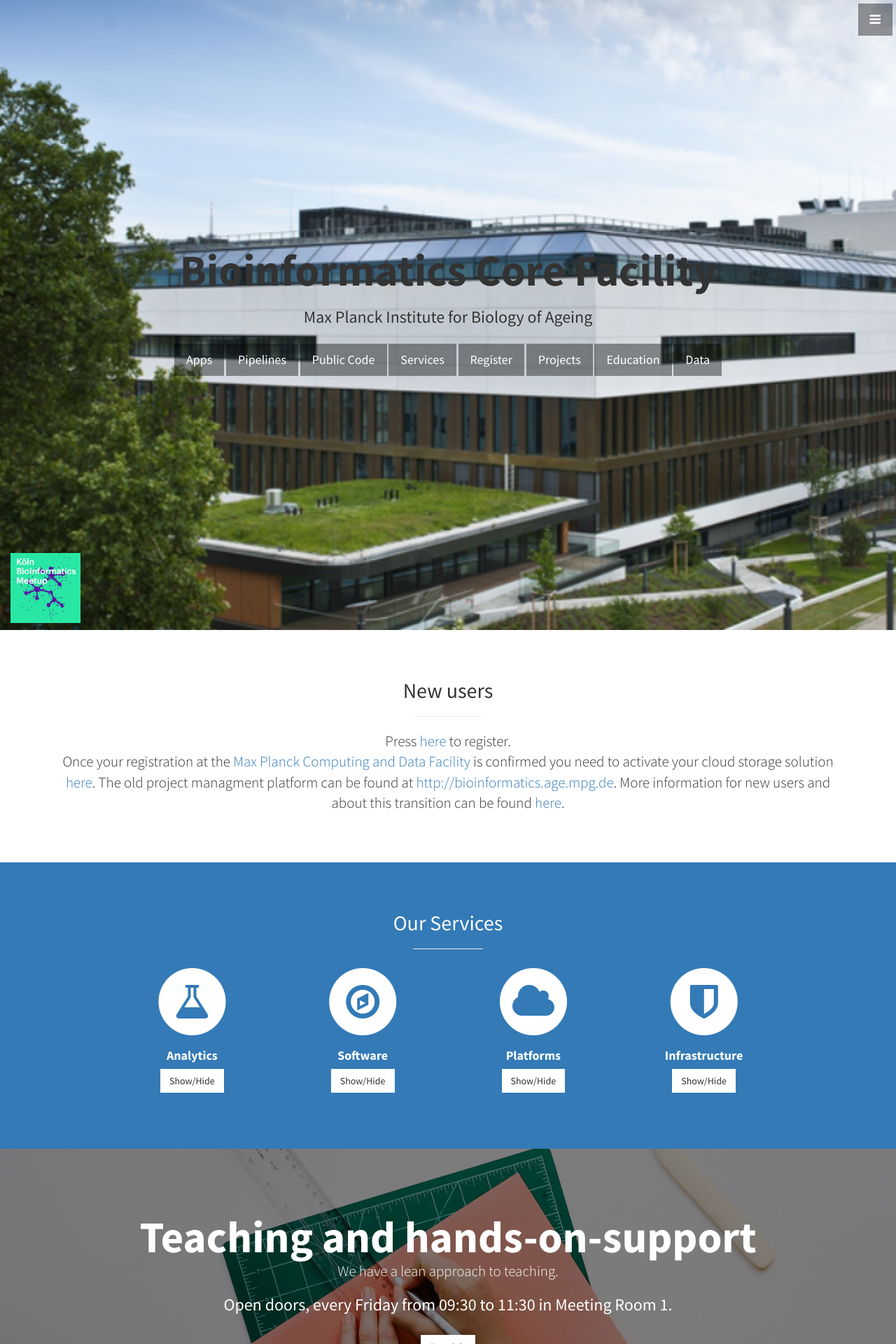
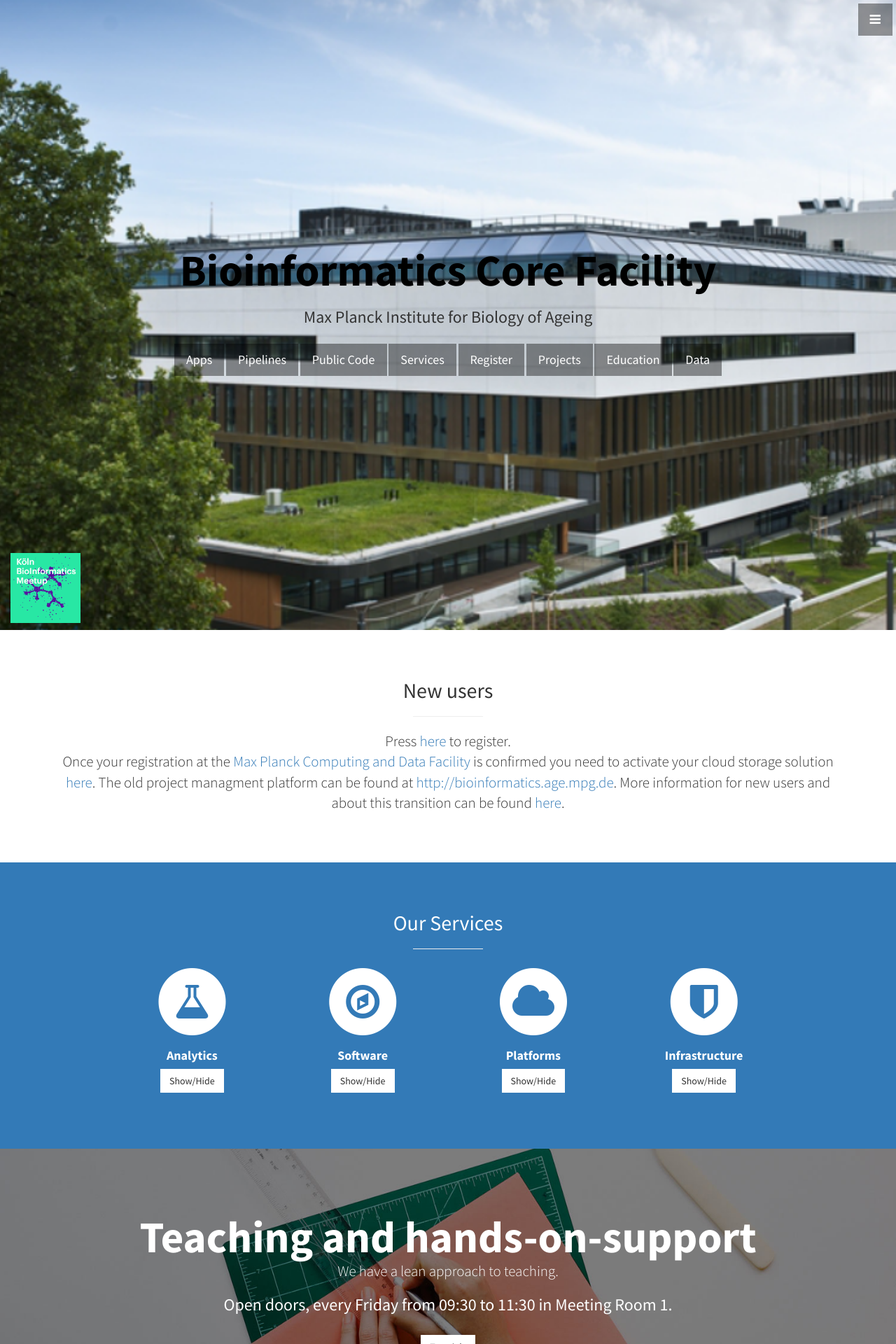
Before and after one commit to mpg-age-bioinformatics/mpg-age-bioinformatics.github.io, a Jekyll site: the page built from index.html, in a window 1280 px wide. Shown: the top 1920 px of the page at 70% size. Built offline with Jekyll 4.4.1, drawn with Linux system fonts in a browser that asks for light colours.

Commit message:
Update header.html

```diff
--- a/_includes/header.html
+++ b/_includes/header.html
@@ -9,7 +9,7 @@
 
 <header id="top" class="header">
 <div class="text-vertical-center", style="position:relative;">
-    <h1>Bioinformatics Core Facility</h1>
+    <h1 style="color:black">Bioinformatics Core Facility</h1>
     <h3 style="margin-top:20px;margin-bottom:20px;">Max Planck Institute for Biology of Ageing</h3>
     <p class="big">
     <a href="https://flaski.age.mpg.de" class="btn btn-dark btn-lg">Apps</a>
```
